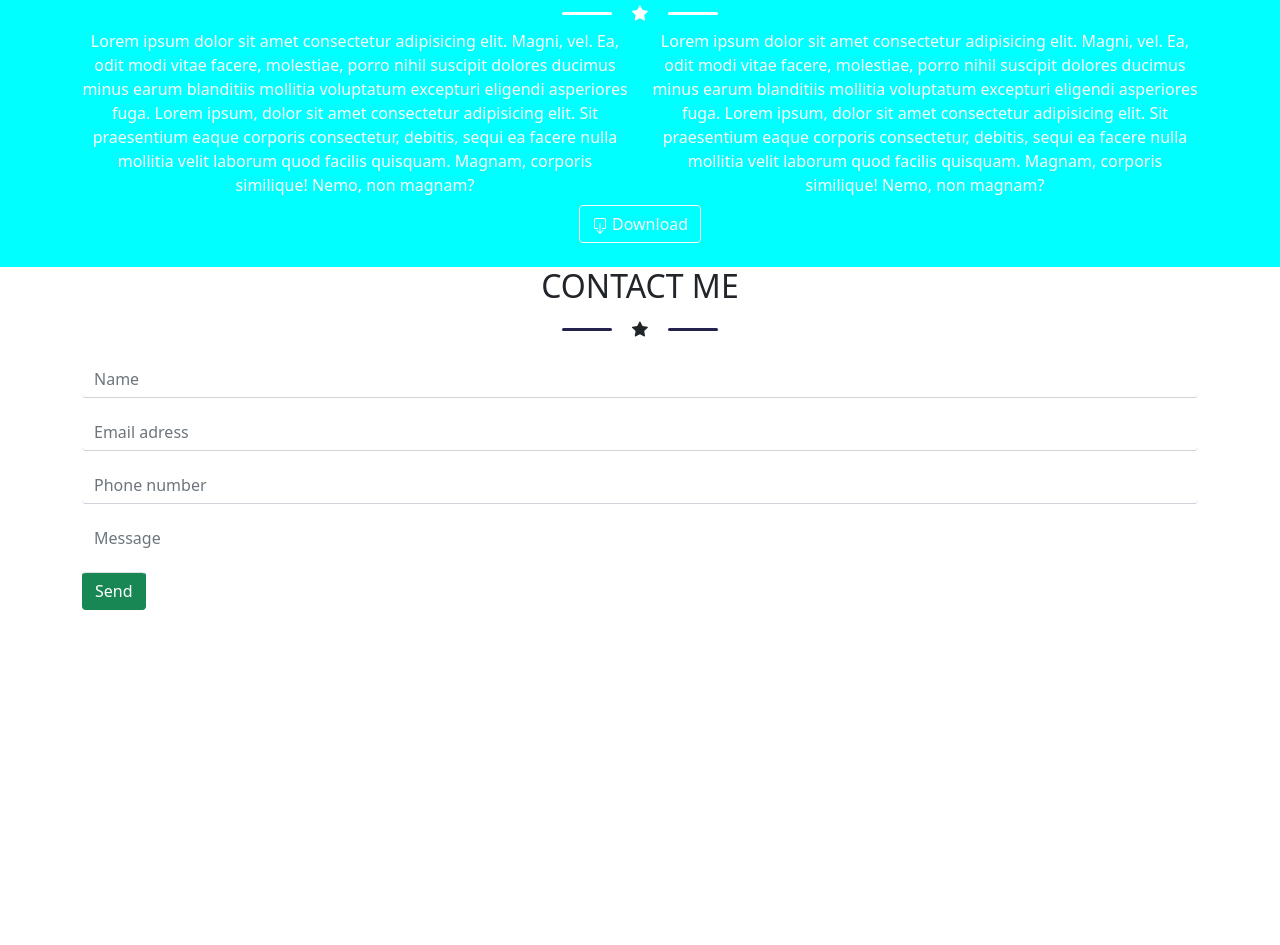
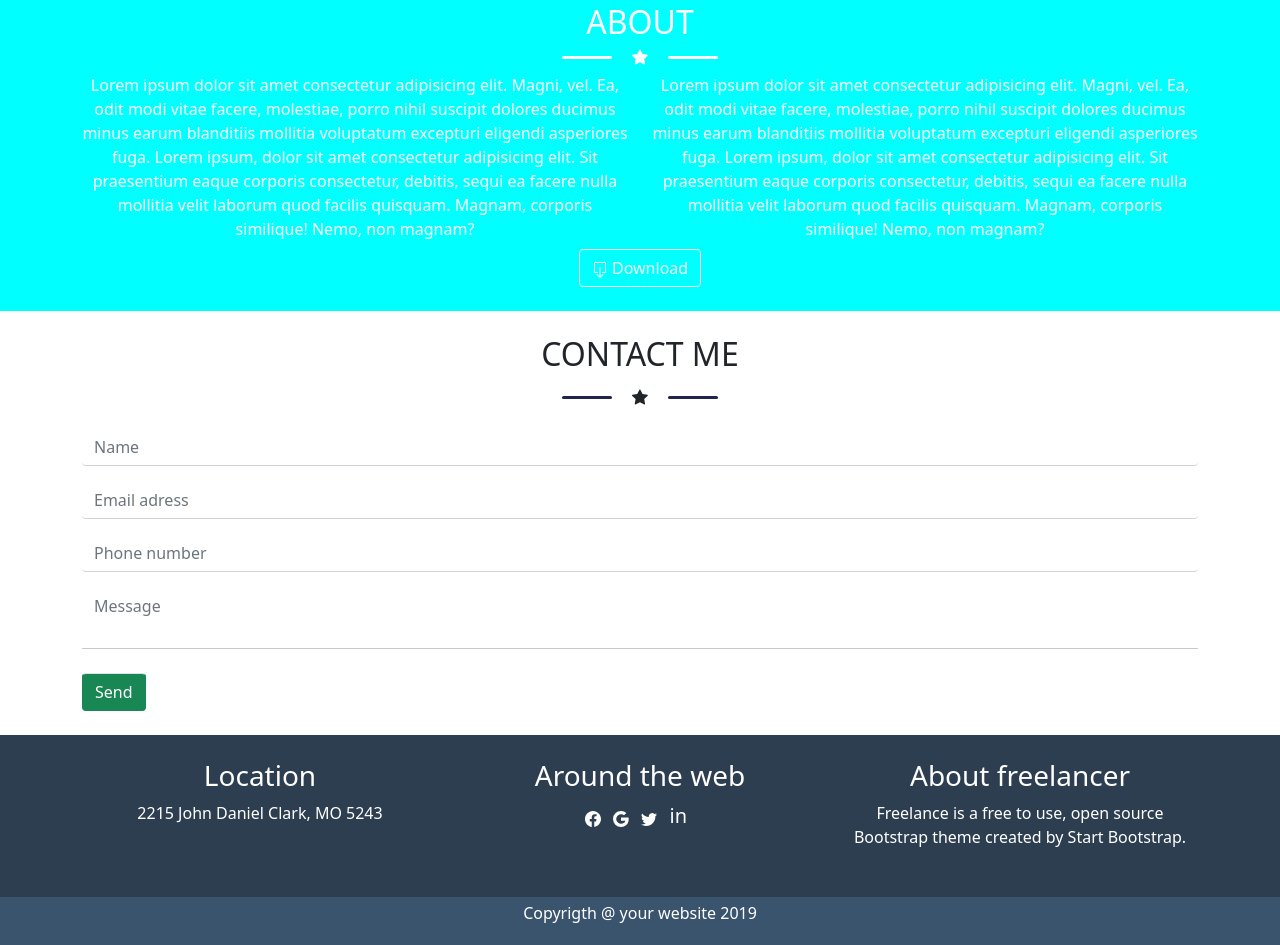
Before and after one commit to belca97/html-css-bootstrap-freelancer, a plain HTML site: page index.html in a window 1280 px wide. Shown: the part 1188-2133 px from the top of the page. Before the commit the page ends 1798 px from the top, so only its background shows below. Drawn offline with nearby package versions, Linux system fonts and the light colour scheme.

Commit message:
FIne footer

```diff
--- a/index.html
+++ b/index.html
@@ -59,7 +59,7 @@
     <!-- fine jumbotron -->
 
     <!-- inizio portfolio -->
-    <section class="mp_portfolio container-sm container-md container-lg">
+    <section class="mp_portfolio container-sm container-md container-lg my-4">
         <h2>Portfolio</h2>
         <div class="mp_container">
             <div class="mp_darkblueline mp_float-left-45"></div>
@@ -93,7 +93,7 @@
 
 
         <!-- inizio about  -->
-        <section class="mp_about">
+        <section class="mp_about my-4">
 
             <div class="container-sm container-md container-lg py-4">
 
@@ -133,7 +133,7 @@
 
         <!-- inizio contatti  -->
 
-        <section class="container-sm">
+        <section class="container-sm my-4">
             <H2 class="mb-3 text-center">CONTACT ME</H2>
             <div class="mp_container">
                 <div class="mp_darkblueline mp_float-left-45"></div>
@@ -156,6 +156,8 @@
                     <input type="email" class="form-control border-top-0 border-start-0 border-end-0 border-bottom-0" placeholder="Message" id="exampleInputEmail1" aria-describedby="emailHelp">
                   </div>
 
+                  <hr class="my-4">
+
                   <button type="button" class="btn btn-success border-top">Send</button>
 
               </form>
@@ -168,8 +170,43 @@
 
      <!-- fien main foto about e contatti-->
 
+    <footer>
+        <div class="mp_footer-top py-4">
+            <div class="container">
+                <div class="row text-center text-white">
+                    <div class="col-12 col-md-4 col-lg-4 mb-sm-2">
+                        <h3>Location</h3>
+                        <p>2215 John Daniel Clark, MO 5243</p>
+                    </div>
+                    <div class="col-12 col-md-4 col-lg-4 mb-sm-2">
+                        <h3>Around the web</h3>
+                        <span>
+                            <svg xmlns="http://www.w3.org/2000/svg" width="16" height="16" fill="currentColor" class="bi bi-facebook me-2" viewBox="0 0 16 16">
+                                <path d="M16 8.049c0-4.446-3.582-8.05-8-8.05C3.58 0-.002 3.603-.002 8.05c0 4.017 2.926 7.347 6.75 7.951v-5.625h-2.03V8.05H6.75V6.275c0-2.017 1.195-3.131 3.022-3.131.876 0 1.791.157 1.791.157v1.98h-1.009c-.993 0-1.303.621-1.303 1.258v1.51h2.218l-.354 2.326H9.25V16c3.824-.604 6.75-3.934 6.75-7.951z"/>
+                              </svg>
+                              <svg xmlns="http://www.w3.org/2000/svg" width="16" height="16" fill="currentColor" class="bi bi-google me-2" viewBox="0 0 16 16">
+                                <path d="M15.545 6.558a9.42 9.42 0 0 1 .139 1.626c0 2.434-.87 4.492-2.384 5.885h.002C11.978 15.292 10.158 16 8 16A8 8 0 1 1 8 0a7.689 7.689 0 0 1 5.352 2.082l-2.284 2.284A4.347 4.347 0 0 0 8 3.166c-2.087 0-3.86 1.408-4.492 3.304a4.792 4.792 0 0 0 0 3.063h.003c.635 1.893 2.405 3.301 4.492 3.301 1.078 0 2.004-.276 2.722-.764h-.003a3.702 3.702 0 0 0 1.599-2.431H8v-3.08h7.545z"/>
+                              </svg>
+                              <svg xmlns="http://www.w3.org/2000/svg" width="16" height="16" fill="currentColor" class="bi bi-twitter me-2" viewBox="0 0 16 16">
+                                <path d="M5.026 15c6.038 0 9.341-5.003 9.341-9.334 0-.14 0-.282-.006-.422A6.685 6.685 0 0 0 16 3.542a6.658 6.658 0 0 1-1.889.518 3.301 3.301 0 0 0 1.447-1.817 6.533 6.533 0 0 1-2.087.793A3.286 3.286 0 0 0 7.875 6.03a9.325 9.325 0 0 1-6.767-3.429 3.289 3.289 0 0 0 1.018 4.382A3.323 3.323 0 0 1 .64 6.575v.045a3.288 3.288 0 0 0 2.632 3.218 3.203 3.203 0 0 1-.865.115 3.23 3.23 0 0 1-.614-.057 3.283 3.283 0 0 0 3.067 2.277A6.588 6.588 0 0 1 .78 13.58a6.32 6.32 0 0 1-.78-.045A9.344 9.344 0 0 0 5.026 15z"/>
+                              </svg>
+                              <span class="fs-5 me-2 mp_in">in</span>
+                        </span>
+                    </div>
+                    <div class="col-12 col-md-4 col-lg-4 mb-sm-2">
+                        <h3>About freelancer</h3>
+                        <p>Freelance is a free to use, open source Bootstrap theme created by <span>Start Bootstrap.</span></p>
+                    </div>
 
-    <footer>
+                </div>
+
+            </div>
+
+        </div>
+
+        <div class="mp_footer-bottom py-1 d-flex align-items-center justify-content-center">
+            <p class="text-center text-white">Copyrigth @ your website 2019</p>
+        </div>
 
     </footer>
 
--- a/style.css
+++ b/style.css
@@ -133,8 +133,21 @@ main img{
 
 /* inizio contatti */
 
-.mp_contact h2{
-    margin-bottom: 10px;
+/* fine contatti */
+
+/* inizio footer */
+
+.mp_footer-top{
+    background-color: #2c3e50;
 }
 
-/* fine contatti */
+.mp_footer-bottom{
+    background-color: #3a546d;
+}
+
+.mp_footer-top .container .row .mp_in:hover{
+    border-bottom: 1 px solid green;
+    color: green;
+}
+
+/* fine footer */
```
